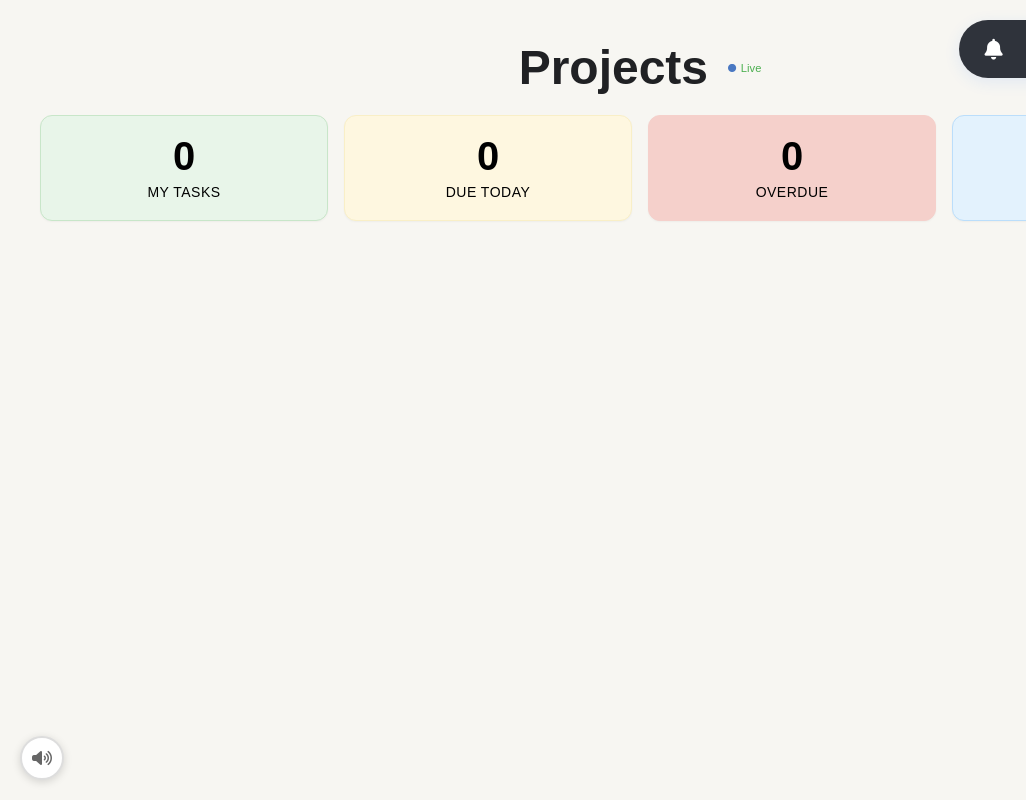
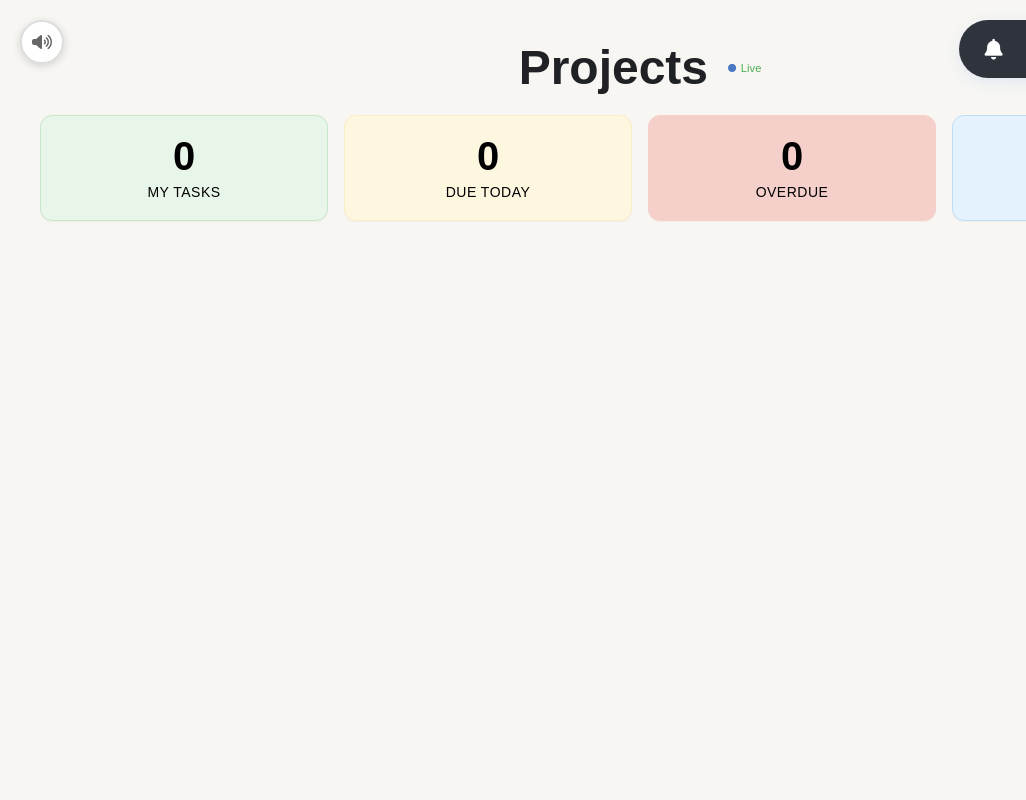
Before and after one commit to coretrex/internal-dashboard, a plain HTML site: page projects.html in a window 1280 px wide. Shown: the full height of the page, 0-1026 px from the left. Drawn offline with Linux system fonts and the light colour scheme; sample sign-in values are in the browser's storage.

Commit message:
Add files via upload

```diff
--- a/projects.html
+++ b/projects.html
@@ -56,7 +56,7 @@
     <nav-menu></nav-menu>
 
     <!-- Floating Sound Toggle Button -->
-    <button id="soundToggle" title="Toggle completion sound" style="position: fixed; bottom: 20px; left: 20px; z-index: 1000; display: flex; align-items: center; justify-content: center; background: white; border: 2px solid #ddd; border-radius: 50%; width: 44px; height: 44px; cursor: pointer; color: #666; font-size: 1rem; transition: all 0.2s; box-shadow: 0 2px 8px rgba(0,0,0,0.15);">
+    <button id="soundToggle" title="Toggle all sounds" style="position: fixed; top: 20px; left: 20px; z-index: 1000; display: flex; align-items: center; justify-content: center; background: white; border: 2px solid #ddd; border-radius: 50%; width: 44px; height: 44px; cursor: pointer; color: #666; font-size: 1rem; transition: all 0.2s; box-shadow: 0 2px 8px rgba(0,0,0,0.15);">
         <i class="fas fa-volume-up"></i>
     </button>
 
```
